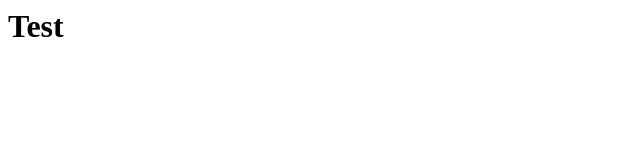
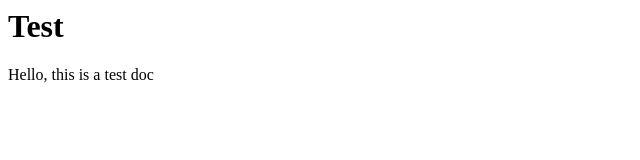
Before and after one commit to snozza/blobber, a website: page example.html in a window 1280 px wide. Shown: the whole page, without its empty margins (0-640 px from the left). Drawn offline with Linux system fonts and the light colour scheme.

Commit message:
add minor diff to html for testing

```diff
--- a/example.html
+++ b/example.html
@@ -1,5 +1,8 @@
 <html>
   <body>
     <h1>Test</h1>
+    <div>
+      Hello, this is a test doc
+    </div>
   </body>
 </html>
```
